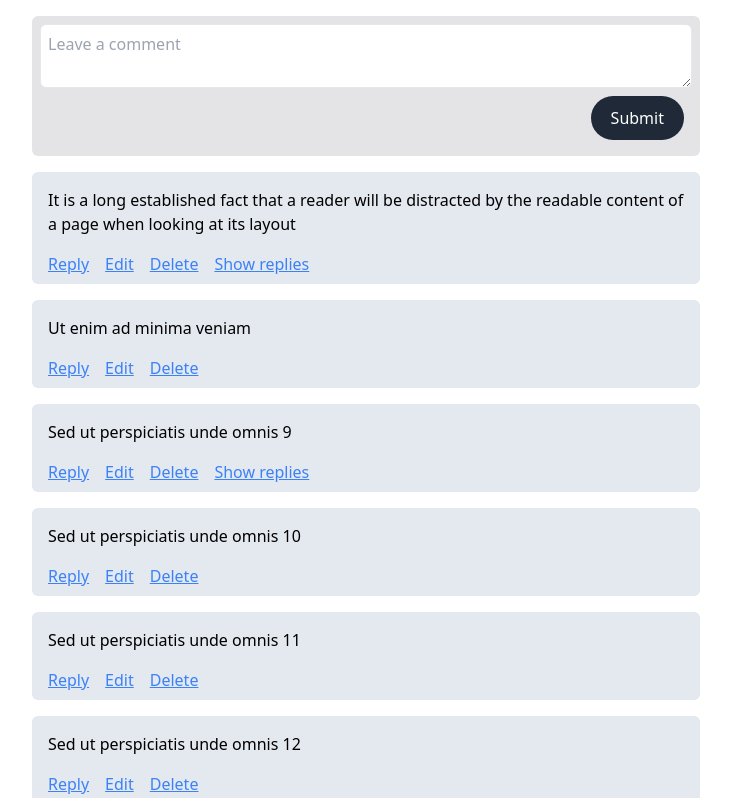
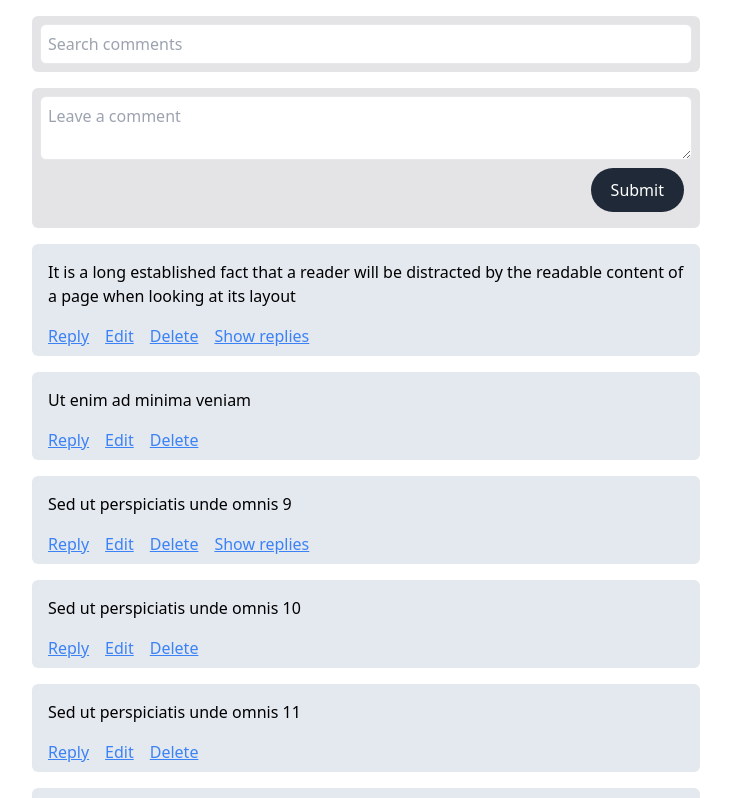
Before and after one commit to wickker/comments, a React (Vite) app: page / in a window 1280 px wide. Shown: the top 798 px of the page, without its empty margins (274-1005 px from the left). Built offline with nearby package versions, Linux system fonts and the light colour scheme; data requests are answered from the project's data file.

Commit message:
scaffold search component and debounce

```diff
--- /dev/null
+++ b/src/components/SearchComments/index.tsx
@@ -0,0 +1,17 @@
+import useDebounce from "@/hooks/useDebounce"
+
+type SearchCommentsProps = {
+
+}
+
+const SearchComments = () => {
+  const { debounce } = useDebounce()
+
+  return (
+    <div className="rounded-md bg-zinc-200 p-2 mb-4">
+      <input className="block w-full rounded-md border p-[7px]" placeholder="Search comments"/>
+    </div>
+  )
+}
+
+export default SearchComments
--- a/src/components/index.ts
+++ b/src/components/index.ts
@@ -1,2 +1,3 @@
 export { default as AddNewComment } from "./AddNewComment"
 export { default as CommentTile } from "./CommentTile"
+export { default as SearchComments} from './SearchComments'
--- a/src/containers/Comments/index.tsx
+++ b/src/containers/Comments/index.tsx
@@ -2,7 +2,7 @@ import { useCallback, useEffect, useState } from "react"
 import InfiniteScrollLoader from "./InfiniteScrollLoader"
 import Loader from "./Loader"
 import { addNewReply, deleteReply, editReply } from "./utils"
-import { AddNewComment, CommentTile } from "@/components"
+import { AddNewComment, CommentTile, SearchComments } from "@/components"
 import useComment from "@/hooks/query/useComment"
 import useElementVisible from "@/hooks/useElementVisible"
 import { Comment } from "@/types"
@@ -50,6 +50,8 @@ const Comments = () => {
 
   return (
     <>
+      <SearchComments />
+
       <AddNewComment addNewComment={handleAddNewComment} />
 
       {getComments.isLoading && !hasOffset && <Loader />}
--- /dev/null
+++ b/src/hooks/useDebounce.ts
@@ -0,0 +1,14 @@
+const useDebounce = () => {
+    let timer: NodeJS.Timeout
+
+    const debounce = (callback: () => void, duration = 500) => {
+      clearTimeout(timer)
+      timer = setTimeout(callback, duration)
+    }
+
+    return {
+      debounce,
+    }
+  }
+
+  export default useDebounce
```
